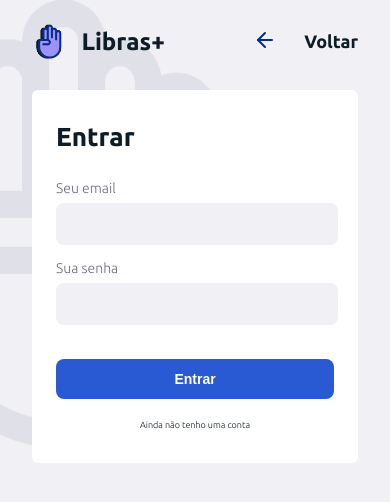
After one commit to ruthvaz/libras, a PHP site: page /login.html in a window 390 px wide. The commit adds this page. Shown: the top 502 px of the page. Run offline with PHP 8.4, Linux system fonts and the light colour scheme.

Commit message:
Tela de Login - mobile

```diff
--- a/view/index.html
+++ b/view/index.html
@@ -26,7 +26,7 @@
             Ajudamos pessoas a aprender Libras de forma interativa e eficiente.
         </div>
 
-        <button class="entrar btn" type="submit">
+        <button class="entrar btn" type="submit" onclick="window.location.href='login.html'">
             <div class="entrar-icon"> <i data-feather="arrow-right"></i> </div>
             <div class="entrar-texto"> Entrar </div>
         </button>
--- /dev/null
+++ b/view/login.html
@@ -0,0 +1,57 @@
+<!DOCTYPE html>
+<html lang="en">
+<head>
+    <meta charset="UTF-8">
+    <meta http-equiv="X-UA-Compatible" content="IE=edge">
+    <meta name="viewport" content="width=device-width, initial-scale=1.0">
+    <title> Libras+ - Login </title>
+    <link rel="icon" href="img/logo.png">
+    <link rel="stylesheet" href="style.css">
+    <!-- Google Fontes -->
+    <link href="https://fonts.googleapis.com/css2?family=Ubuntu:ital,wght@0,300;0,400;0,500;0,700;1,300;1,700&display=swap" rel="stylesheet">
+</head>
+<body class="inicio-mobile">
+    <div class="container">
+
+        <div class="menu-login">
+
+            <div class="login-branch">
+                <div class="login-logo"></div>
+                Libras+
+            </div>
+
+            <a class="login-voltar" href="index.html">
+                <div class="login-seta"><i data-feather="arrow-left"></i></div>
+                <div class="login-link">Voltar</div>
+            </a>
+
+        </div>
+
+        <form action="" method="POST" class="login-form">
+
+            <div class="login-form-container">
+                <div class="login-form-titulo">Entrar</div>
+
+                <label for="email">Seu email</label>
+                <input type="email" id="email" name="email">
+
+                <label for="senha">Sua senha</label>
+                <input type="password" id="senha" name="senha">
+
+                <input type="submit" name="logar" value="Entrar">
+                <div><a href="cadastro.html">Ainda não tenho uma conta</a></div>
+
+            </div>
+        </form>
+
+    </div>
+
+    <!-- Feather icons -->
+    <script src="https://unpkg.com/feather-icons"></script>
+    <script src="https://cdn.jsdelivr.net/npm/feather-icons/dist/feather.min.js"></script>
+    <script>
+        feather.replace()
+    </script>
+
+</body>
+</html>
--- a/view/style.css
+++ b/view/style.css
@@ -1,6 +1,10 @@
 * {
     margin: 0;
     border: 0;
+}
+
+a {
+    text-decoration: none;
 }
 
 body {
@@ -170,3 +174,102 @@ body {
     }
 
 }
+
+/* Página de Login */
+
+.menu-login {
+    display: flex;
+    width: 100%;
+    align-items: center;
+    font-weight: 700;
+    font-size: 24px;
+    margin: 1em 0 1.3em 0;
+}
+
+.login-branch {
+    display: flex;
+    align-items: center;
+    width: 50%;
+}
+
+.login-logo {
+    display: flex;
+    background: url("img/logo.png") center center/35px no-repeat;
+    height: 35px;
+    width: 35px;
+    margin-right: .6em;
+}
+
+.login-voltar {
+    display: flex;
+    font-size: 18px;
+    align-items: center;
+    float: right;
+
+    width: 50%;
+    justify-self: right;
+}
+
+.login-seta {
+    width: 50%;
+    text-align: right;
+    font-size: 18px;
+    color: #082C89;
+}
+
+.login-link {
+    width: 50%;
+    text-align: right;
+    color: #0C1D27;
+}
+
+.login-form {
+    width: 100%;
+    background-color: #FFF;
+    border-radius: 6px;
+}
+
+.login-form-container {
+    padding: 2em 1.5em;
+}
+
+.login-form-titulo {
+    font-weight: 700;
+    font-size: 26px;
+    margin-bottom: 1em;
+}
+
+.login-form-container label, input {
+    width: 100%;
+}
+
+.login-form-container label {
+    font-size: 14px;
+    color: #6C6C80;
+}
+
+.login-form-container input {
+    background: #F0F0F5;
+    border-radius: 8px;
+    height: 40px;
+    margin: .5em 0 1em 0;
+}
+
+.login-form-container input[type=submit] {
+    background-color: #2A5AD3;
+    font-weight: 700;
+    font-size: 14px;
+    color: #FFF;
+    margin-top: 1.5em;
+}
+
+.login-form-container div:last-child {
+    width: 100%;
+    text-align: center;
+
+}
+
+.login-form-container div:last-child a {
+    font-size: 9px;
+    color: #0C1D27;
+}
```
